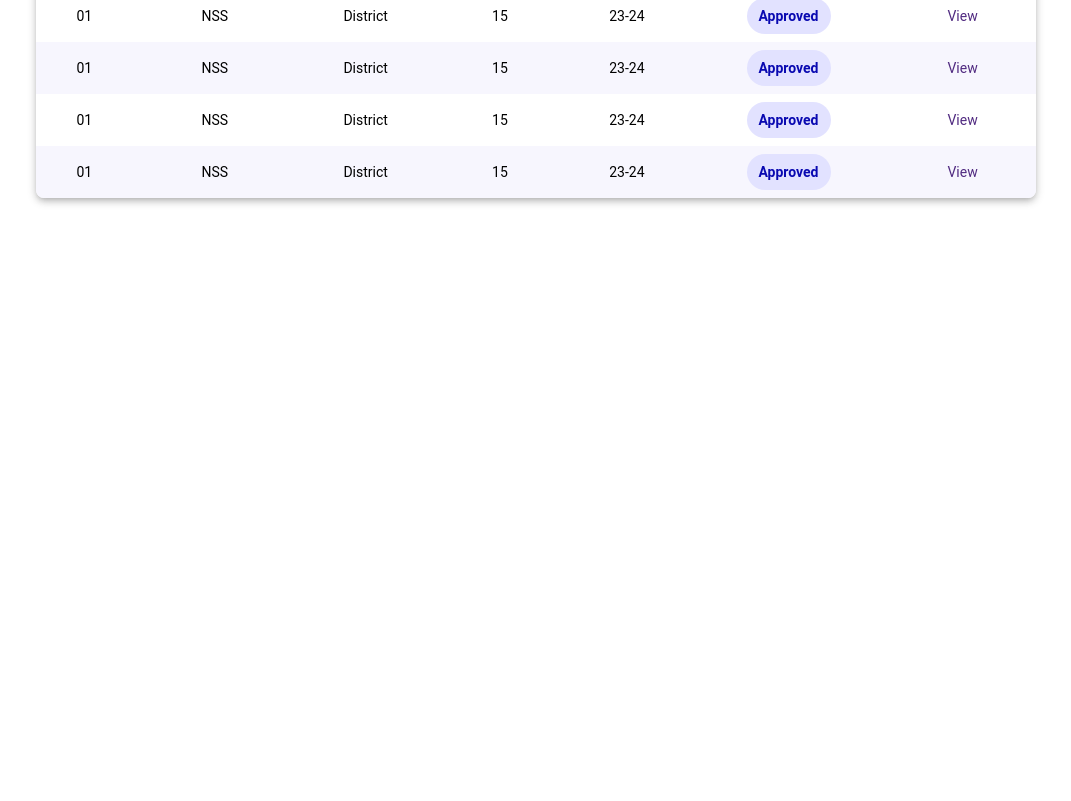
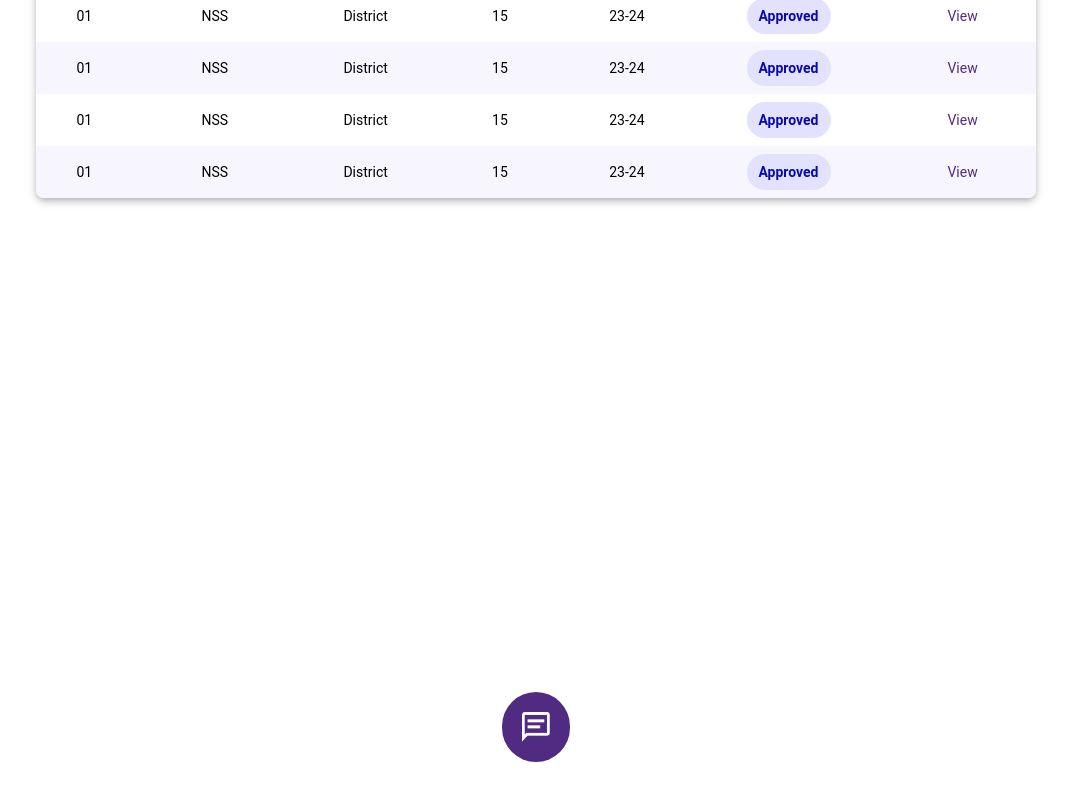
Before and after one commit to AlfrinP/client, a React (Vite) app: page / in a window 1280 px wide. Shown: the part 1273-2074 px from the top of the page, without its empty margins (104-1175 px from the left). Before the commit the page ends 1600 px from the top, so only its background shows below. Built offline with nearby package versions, Linux system fonts and the light colour scheme.

Commit message:
added button

```diff
--- /dev/null
+++ b/src/components/Dashboard/Button.jsx
@@ -0,0 +1,51 @@
+import React, { useState } from "react";
+import Message from "../../assets/General/message.png";
+const Button = () => {
+  const [isMessageVisible, setIsMessageVisible] = useState(false);
+
+  const toggleMessage = () => {
+    setIsMessageVisible(!isMessageVisible);
+  };
+
+  return (
+    <div className="flex items-center justify-center h-screen w-full">
+      <button
+        onClick={toggleMessage}
+        className={`bg-[#512B81] text-white p-5 rounded-full flex items-center  focus:outline-none ${
+          isMessageVisible ? "bg-[#512B81]" : ""
+        }`}
+      >
+        {isMessageVisible ? (
+          <div className="">
+            <svg
+              xmlns="http://www.w3.org/2000/svg"
+              fill="none"
+              viewBox="0 0 24 24"
+              stroke="currentColor"
+              className="h-6 w-6"
+            >
+              <path
+                strokeLinecap="round"
+                strokeLinejoin="round"
+                strokeWidth="2"
+                d="M6 18L18 6M6 6l12 12"
+              ></path>
+            </svg>
+          </div>
+        ) : (
+          <img src={Message} alt="icon" className="w-7" />
+        )}
+      </button>
+
+      {isMessageVisible && (
+        <div className="bg-gray-200 p-4 mt-4 rounded-md w-72 h-96">
+          <div>
+
+          </div>
+        </div>
+      )}
+    </div>
+  );
+};
+
+export default Button;
--- a/src/components/Dashboard/Student.jsx
+++ b/src/components/Dashboard/Student.jsx
@@ -6,6 +6,7 @@
 import Navbar from "../Navbar";
 import FileUploadModel from "./FileUploadModal";
 import ViewPointsModal from "./ViewPointsModal";
+import Button from "./Button";
 
 export default function Student() {
   const [openFileModal, setOpenFileModal] = React.useState(false);
@@ -61,6 +62,7 @@
           <Table />
         </div>
       </div>
+      <Button/>
     </div>
   );
 }
```
Also changed, not shown: src/assets/General/message.png (added).
